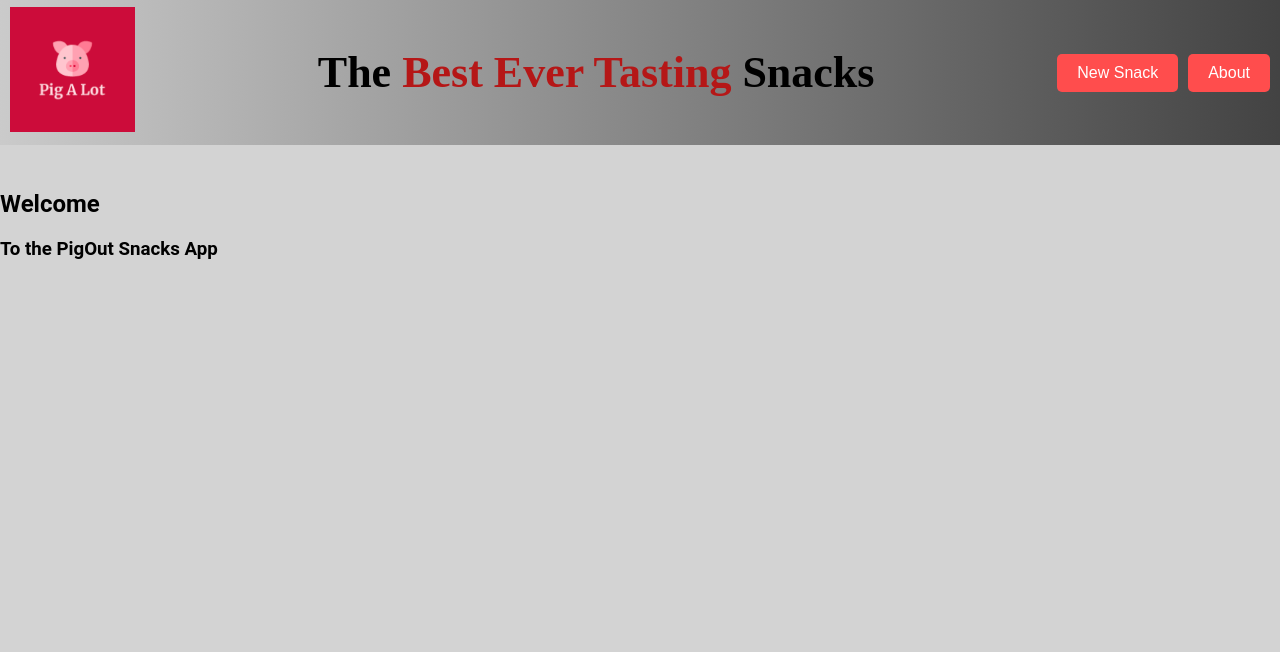
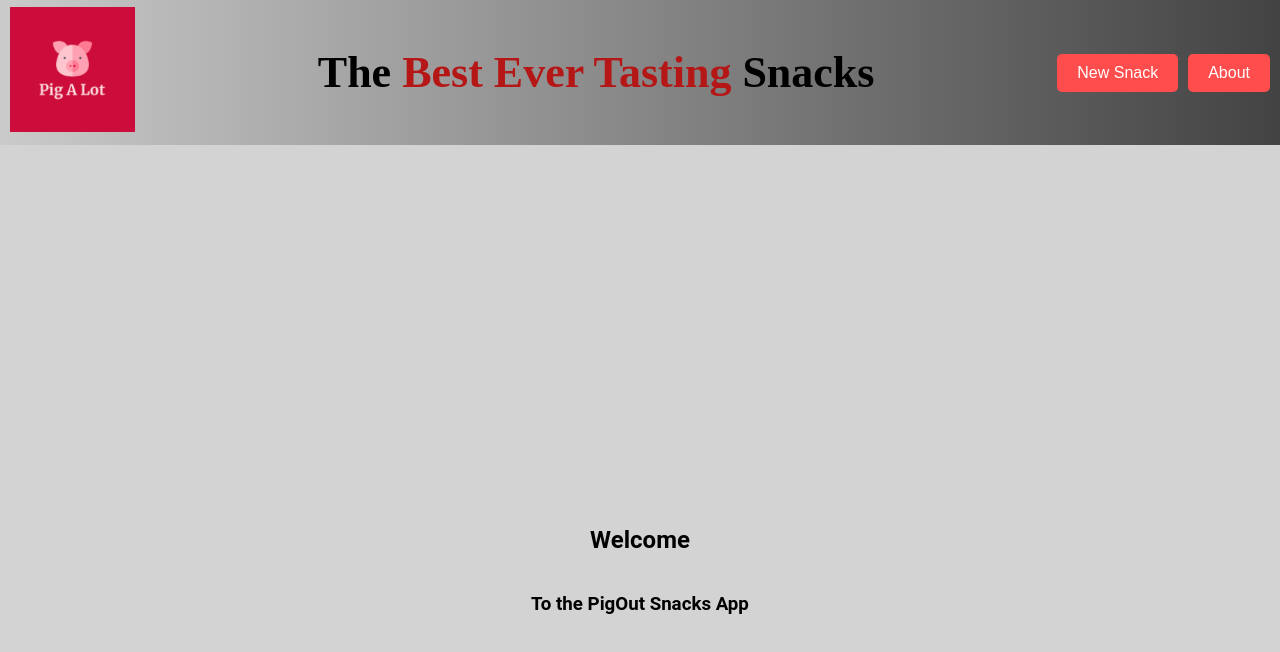
Before and after one commit to MarkRobertson67/SnacksApp, a React (Create React App) app in the folder front-end/: page / in a window 1280 px wide. Shown: the top 652 px of the page. Built offline with nearby package versions, Linux system fonts and the light colour scheme; no server answers; a web font is replaced by a local one.

Commit message:
readMe done except to add some photos etc

```diff
--- a/front-end/src/Components/About.js
+++ b/front-end/src/Components/About.js
@@ -14,7 +14,7 @@ export default function About( { mode } ) {
 
             I'm currently learning Express, having already studied React, JavaScript, HTML & CSS and I am training to become a software engineer so that I can solve real-world problems.`,
             github: "https://github.com/Wilsantos1975",
-            linkedin:"",
+            linkedin:"https://www.linkedin.com/in/fausto-wilghen-santos-9083a9112/",
 
         },
 
--- a/front-end/src/Pages/Home.js
+++ b/front-end/src/Pages/Home.js
@@ -1,10 +1,14 @@
 
 function Home() {
     return (
+      <div style={{ display: 'flex', flexDirection: 'column', justifyContent: 'center', alignItems: 'center', height: '100vh' }}>
       <div>
         <h2>Welcome</h2>
+      </div>
+      <div>
         <h3>To the PigOut Snacks App</h3>
       </div>
+    </div>
     );
   }
 
```
Also changed, not shown: 1 other file (tests, documents, lock files or other folders).
